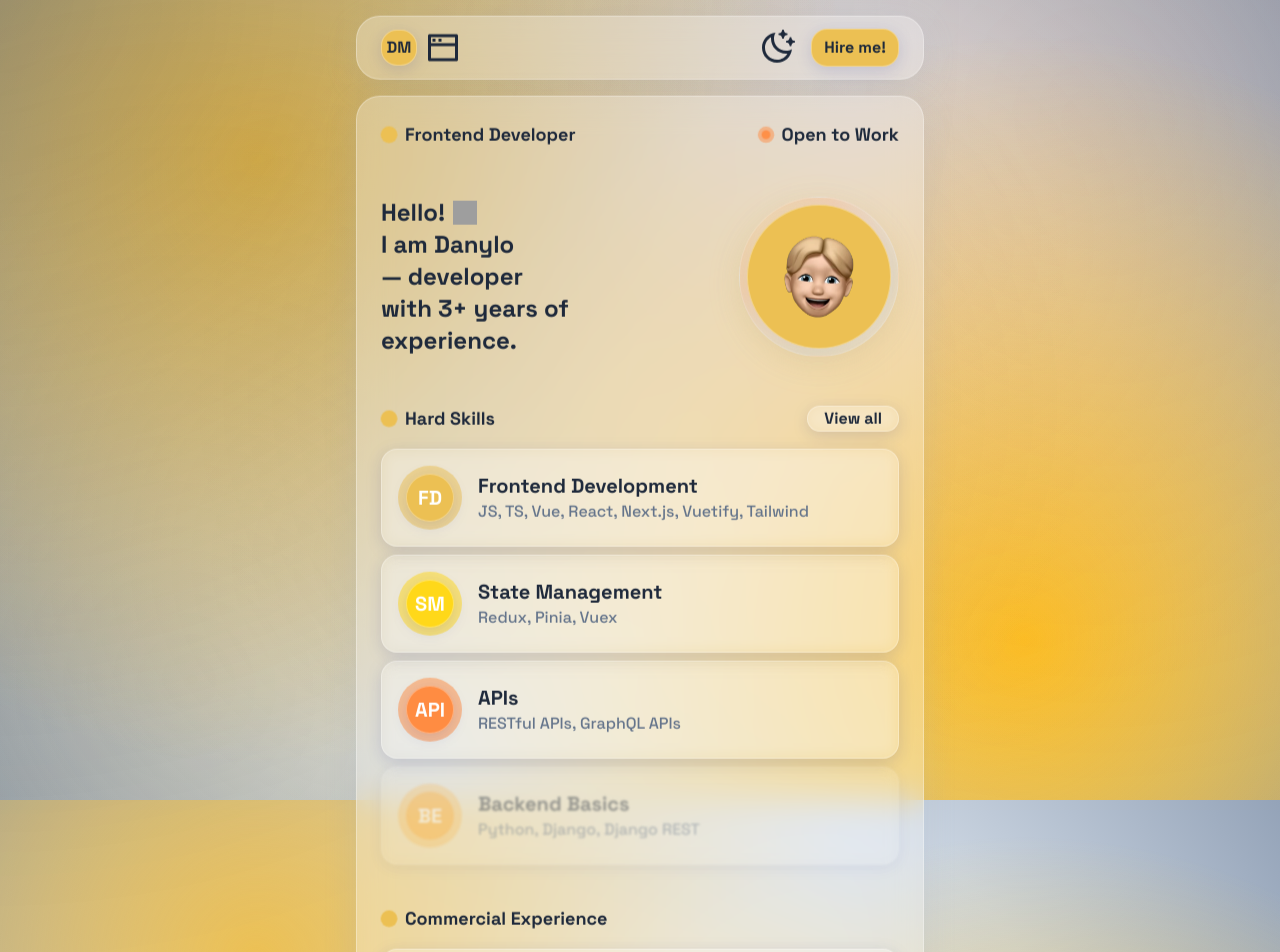
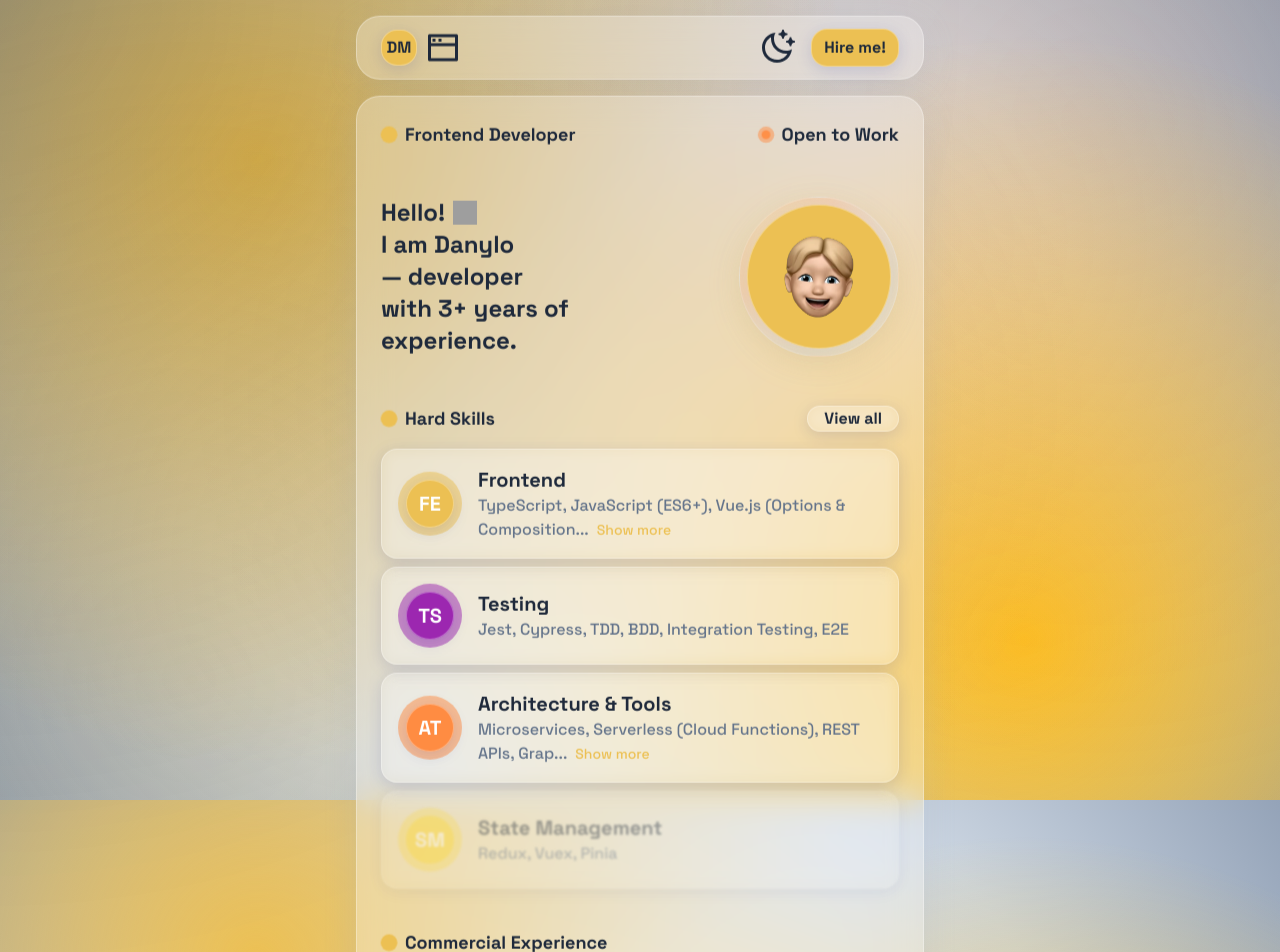
Before and after one commit to danylo-morhun/portfolio, a Next.js app: page / in a window 1280 px wide. Shown: the top 952 px of the page. Built offline with nearby package versions, Linux system fonts and the light colour scheme; no server answers; grey boxes are pictures that could not be loaded.

Commit message:
ref: update hard skills

```diff
--- a/src/app/api/hard-skills/route.ts
+++ b/src/app/api/hard-skills/route.ts
@@ -3,51 +3,72 @@ import { NextResponse } from 'next/server';
 const hardSkills = [
   {
     id: 1,
-    title: 'Frontend Development',
-    abbr: 'FD',
-    description: 'JS, TS, Vue, React, Next.js, Vuetify, Tailwind',
+    title: 'Frontend',
+    abbr: 'FE',
+    description: 'TypeScript, JavaScript (ES6+), Vue.js (Options & Composition API), React, Next.js, Vuetify, Quasar, Tailwind, Bootstrap, Material UI, HTML5, SCSS',
     color: '#ECC053',
   },
   {
     id: 2,
-    title: 'State Management',
-    abbr: 'SM',
-    description: 'Redux, Pinia, Vuex',
-    color: '#FFD819',
+    title: 'Testing',
+    abbr: 'TS',
+    description: 'Jest, Cypress, TDD, BDD, Integration Testing, E2E',
+    color: '#9C27B0',
   },
   {
     id: 3,
-    title: 'APIs',
-    abbr: 'API',
-    description: 'RESTful APIs, GraphQL APIs',
+    title: 'Architecture & Tools',
+    abbr: 'AT',
+    description: 'Microservices, Serverless (Cloud Functions), REST APIs, GraphQL',
     color: '#FF8C42',
   },
   {
     id: 4,
-    title: 'Backend Basics',
-    abbr: 'BE',
-    description: 'Python, Django, Django REST',
-    color: '#FFA726',
+    title: 'State Management',
+    abbr: 'SM',
+    description: 'Redux, Vuex, Pinia',
+    color: '#FFD819',
   },
   {
     id: 5,
-    title: 'Build Tools',
-    abbr: 'BT',
-    description: 'Docker, Webpack, Vite, Turbopack',
-    color: '#D283FF',
+    title: 'Performance',
+    abbr: 'PF',
+    description: 'Code Splitting, Lazy Loading, Asset Management',
+    color: '#2196F3',
   },
   {
     id: 6,
-    title: 'Version Control',
+    title: 'Version Control & CI/CD',
     abbr: 'VC',
-    description: 'Git (GitLab, GitHub), GitLab CI/CD, GitHub Actions',
+    description: 'Git (GitHub, GitLab), GitHub Actions, GitLab CI/CD',
     color: '#FFB74D',
   },
   {
     id: 7,
-    title: 'UI/UX & Design Tools',
-    abbr: 'UI',
-    description: 'Figma (UI/UX Prototyping), Photoshop, Premiere Pro',
+    title: 'Build Tools',
+    abbr: 'BT',
+    description: 'Webpack, Vite',
+    color: '#D283FF',
+  },
+  {
+    id: 8,
+    title: 'Backend Basics',
+    abbr: 'BE',
+    description: 'Python, Django, DRF',
+    color: '#FFA726',
+  },
+  {
+    id: 9,
+    title: 'DevOps',
+    abbr: 'DO',
+    description: 'Docker (development)',
+    color: '#4CAF50',
+  },
+  {
+    id: 10,
+    title: 'Design & UX',
+    abbr: 'DX',
+    description: 'Figma, Adobe Photoshop, Adobe Premiere Pro',
     color: '#E91E63',
   },
 ];
--- a/src/app/components/sections/hard-skills.tsx
+++ b/src/app/components/sections/hard-skills.tsx
@@ -15,6 +15,7 @@ export default function HardSkills() {
   const [hardSkills, setHardSkills] = useState<HardSkill[]>([]);
   const [isLoading, setIsLoading] = useState(true);
   const [showAll, setShowAll] = useState(false);
+  const [expandedSkills, setExpandedSkills] = useState<Set<number>>(new Set());
 
   useEffect(() => {
     const fetchSkills = async () => {
@@ -49,6 +50,27 @@ export default function HardSkills() {
   const displayedSkills = showAll ? hardSkills : hardSkills.slice(0, 3);
   const hasMoreSkills = hardSkills.length > 3;
   const peekSkill = !showAll && hasMoreSkills ? hardSkills[3] : null;
+
+  const toggleSkillExpansion = (skillId: number) => {
+    setExpandedSkills(prev => {
+      const newSet = new Set(prev);
+      if (newSet.has(skillId)) {
+        newSet.delete(skillId);
+      } else {
+        newSet.add(skillId);
+      }
+      return newSet;
+    });
+  };
+
+  const truncateDescription = (description: string, maxLength: number = 60) => {
+    if (description.length <= maxLength) return description;
+    return description.substring(0, maxLength) + '...';
+  };
+
+  const isDescriptionLong = (description: string, maxLength: number = 60) => {
+    return description.length > maxLength;
+  };
 
   return (
     <div className="m-2 rounded-xl px-4 pt-4 pb-4">
@@ -132,7 +154,7 @@ export default function HardSkills() {
                     </motion.div>
                   </div>
                 </motion.div>
-                <div className="font-bold min-w-0">
+                <div className="font-bold min-w-0 flex-1">
                   <motion.p className="m-0 text-xl break-words" whileHover={{ color: skill.color }}>
                     {skill.title}
                   </motion.p>
@@ -140,8 +162,24 @@ export default function HardSkills() {
                     className="text-[var(--foreground-50)] font-medium break-words"
                     whileHover={{ color: 'var(--foreground)' }}
                   >
-                    {skill.description}
+                    {expandedSkills.has(skill.id)
+                      ? skill.description
+                      : truncateDescription(skill.description)
+                    }
                   </motion.span>
+                  {isDescriptionLong(skill.description) && (
+                    <motion.button
+                      className="ml-2 text-[var(--primary)] font-medium text-sm hover:underline"
+                      onClick={(e) => {
+                        e.stopPropagation();
+                        toggleSkillExpansion(skill.id);
+                      }}
+                      whileHover={{ scale: 1.05 }}
+                      whileTap={{ scale: 0.95 }}
+                    >
+                      {expandedSkills.has(skill.id) ? 'Show less' : 'Show more'}
+                    </motion.button>
+                  )}
                 </div>
               </motion.div>
             ))}
@@ -180,15 +218,31 @@ export default function HardSkills() {
                 </div>
               </motion.div>
               <motion.div
-                className="font-bold min-w-0"
+                className="font-bold min-w-0 flex-1"
                 initial={{ x: -10, opacity: 0 }}
                 animate={{ x: 0, opacity: 1 }}
                 transition={{ duration: 0.4, ease: 'easeInOut' }}
               >
                 <p className="m-0 text-xl break-words">{peekSkill.title}</p>
                 <span className="text-[var(--foreground-50)] font-medium break-words">
-                  {peekSkill.description}
+                  {expandedSkills.has(peekSkill.id)
+                    ? peekSkill.description
+                    : truncateDescription(peekSkill.description)
+                  }
                 </span>
+                {isDescriptionLong(peekSkill.description) && (
+                  <motion.button
+                    className="ml-2 text-[var(--primary)] font-medium text-sm hover:underline"
+                    onClick={(e) => {
+                      e.stopPropagation();
+                      toggleSkillExpansion(peekSkill.id);
+                    }}
+                    whileHover={{ scale: 1.05 }}
+                    whileTap={{ scale: 0.95 }}
+                  >
+                    {expandedSkills.has(peekSkill.id) ? 'Show less' : 'Show more'}
+                  </motion.button>
+                )}
               </motion.div>
             </motion.div>
           )}
```
